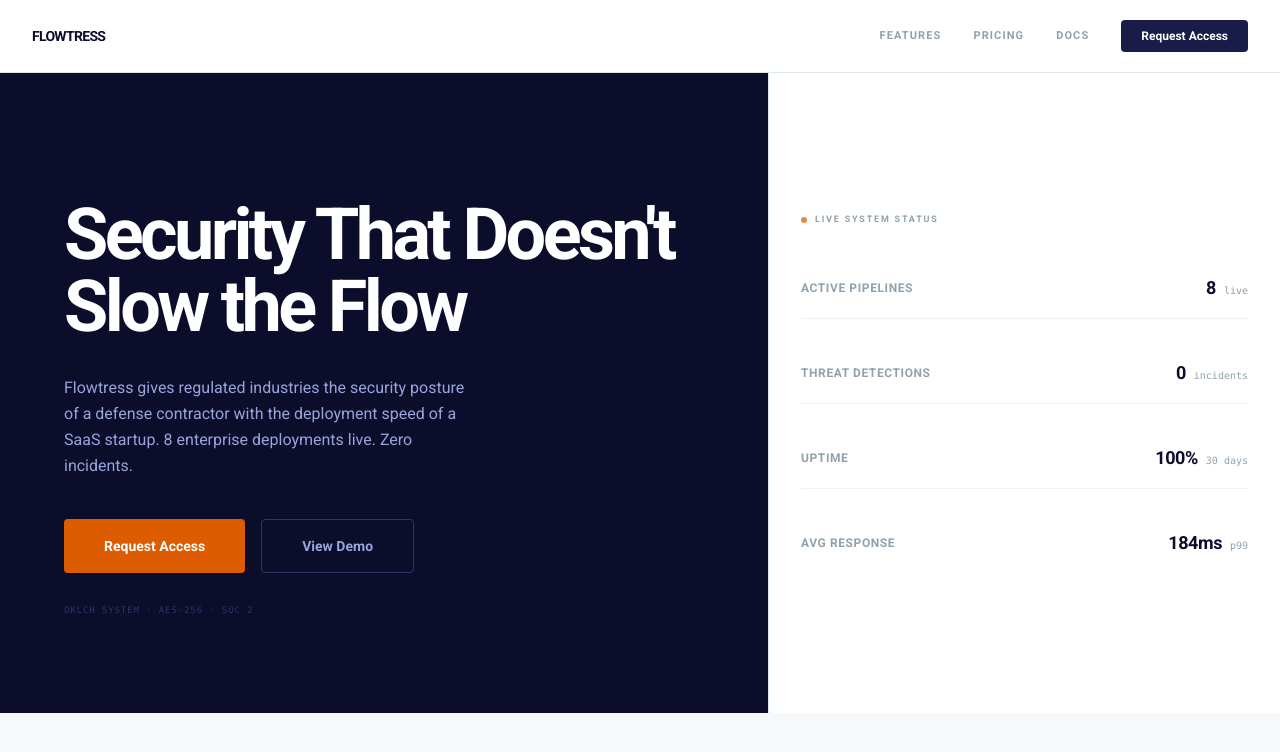
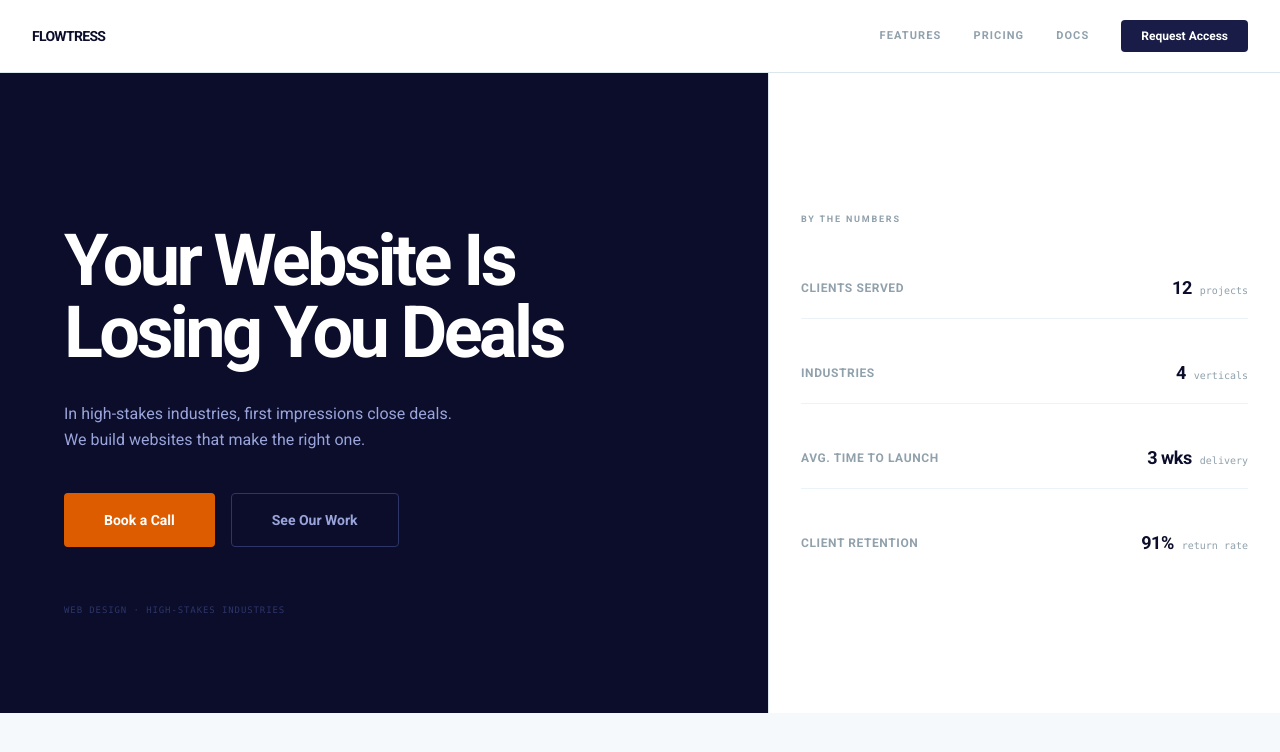
Before and after one commit to sebest-design/flowtress-sandbox, a React (Vite) app: page /hero in a window 1280 px wide. Shown: the top 752 px of the page. Built offline with nearby package versions, Linux system fonts and the light colour scheme.

Commit message:
feat(hero): replace sandbox copy with Flowtress positioning — credibility-first copy + social proof panel

```diff
--- a/src/hero/HeroSplitImpact.tsx
+++ b/src/hero/HeroSplitImpact.tsx
@@ -25,35 +25,31 @@ export function HeroSplitImpact() {
           <div />
           <div>
             <h1 className="text-4xl sm:text-5xl md:text-6xl lg:text-7xl font-black tracking-tighter leading-none text-white mb-8 max-w-[16ch]">
-              Security That Doesn't Slow the Flow
+              Your Website Is Losing You Deals
             </h1>
             <p className="text-base text-pulse-300 leading-relaxed max-w-[46ch] mb-10">
-              Flowtress gives regulated industries the security posture of a defense contractor
-              with the deployment speed of a SaaS startup.
-              8 enterprise deployments live. Zero incidents.
+              In high-stakes industries, first impressions close deals.
+              We build websites that make the right one.
             </p>
             <div className="flex flex-wrap gap-4">
               <button className="bg-copper-500 text-white px-10 py-4 font-bold text-sm rounded hover:bg-copper-400 transition-colors active:scale-[0.98]">
-                Request Access
+                Book a Call
               </button>
               <button className="bg-transparent border border-pulse-700 text-pulse-300 px-10 py-4 font-bold text-sm rounded hover:border-pulse-400 hover:text-white transition-colors">
-                View Demo
+                See Our Work
               </button>
             </div>
           </div>
-          <p className="text-[9px] font-mono text-pulse-700 uppercase tracking-widest">OKLCH System · AES-256 · SOC 2</p>
+          <p className="text-[9px] font-mono text-pulse-700 uppercase tracking-widest">Web Design · High-Stakes Industries</p>
         </div>
         {/* Live system status panel */}
         <div className="bg-white border-t lg:border-t-0 border-l-0 lg:border-l border-slate-200 px-6 sm:px-8 py-10 sm:py-12 flex flex-col justify-center gap-6">
-          <div className="flex items-center gap-2 mb-2">
-            <div className="size-1.5 rounded-full bg-copper-500 motion-safe:animate-pulse" aria-hidden="true" />
-            <span className="text-[9px] font-bold uppercase tracking-[0.2em] text-slate-400">Live System Status</span>
-          </div>
+          <span className="text-[9px] font-bold uppercase tracking-[0.2em] text-slate-400 mb-2">By the Numbers</span>
           {[
-            { label: "Active pipelines", value: "8", unit: "live" },
-            { label: "Threat detections", value: "0", unit: "incidents" },
-            { label: "Uptime", value: "100%", unit: "30 days" },
-            { label: "Avg response", value: "184ms", unit: "p99" },
+            { label: "Clients served", value: "12", unit: "projects" },
+            { label: "Industries", value: "4", unit: "verticals" },
+            { label: "Avg. time to launch", value: "3 wks", unit: "delivery" },
+            { label: "Client retention", value: "91%", unit: "return rate" },
           ].map((row) => (
             <div key={row.label} className="flex items-center justify-between py-4 border-b border-slate-100 last:border-0">
               <span className="text-xs font-bold text-slate-400 uppercase tracking-wider">{row.label}</span>
```
Also changed, not shown: 1 other file (tests, documents, lock files or other folders).
